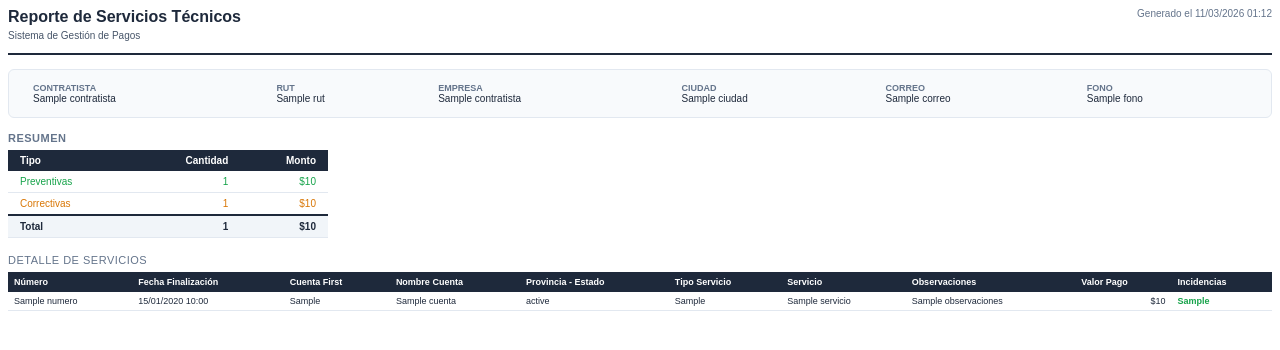
After one commit to Guvtam/sistema-sstt, a Django app: template servicios/templates/servicios/contratista_pdf.html in a window 1280 px wide. The commit adds this page. Shown: the top 350 px of the page. Run offline with Django 3.2, Linux system fonts and the light colour scheme; the template is opened without the code that fills it: most values are stand-ins (such as "Sample title", 1, 10 or a date in 2020).

Commit message:
exportable pdf

```diff
--- a/servicios/templates/servicios/contratista.html
+++ b/servicios/templates/servicios/contratista.html
@@ -6,9 +6,11 @@
 
 <h2 class="mb-4 text-center">Servicios Técnicos por Contratista</h2>
 
-<button onclick="window.print()" class="btn btn-danger mb-3">
+<a href="{% url 'contratista_pdf' %}?contratista_id={{ contratista_id }}&carga={{ carga_id }}&tipo_servicio={{ tipo_servicio }}&estado_pago={{ estado_pago }}"
+   target="_blank"
+   class="btn btn-danger mb-3">
     📄 Exportar PDF
-</button>
+</a>
 
 <form method="get" class="row mb-4">
 
--- /dev/null
+++ b/servicios/templates/servicios/contratista_pdf.html
@@ -0,0 +1,298 @@
+{% load humanize %}
+<!DOCTYPE html>
+<html lang="es">
+<head>
+<meta charset="utf-8">
+<style>
+
+    @page {
+        size: A4 landscape;
+        margin: 1.5cm;
+    }
+
+    body {
+        font-family: Arial, sans-serif;
+        font-size: 10px;
+        color: #1e293b;
+    }
+
+    /* ENCABEZADO */
+    .header {
+        display: flex;
+        justify-content: space-between;
+        align-items: flex-start;
+        border-bottom: 2px solid #1e293b;
+        padding-bottom: 10px;
+        margin-bottom: 14px;
+    }
+
+    .header h1 {
+        font-size: 16px;
+        margin: 0 0 4px 0;
+        color: #1e293b;
+    }
+
+    .header p {
+        margin: 2px 0;
+        font-size: 10px;
+        color: #475569;
+    }
+
+    .header .fecha {
+        font-size: 10px;
+        color: #64748b;
+        text-align: right;
+    }
+
+    /* DATOS CONTRATISTA */
+    .contratista-box {
+        background: #f8fafc;
+        border: 1px solid #e2e8f0;
+        border-radius: 6px;
+        padding: 10px 14px;
+        margin-bottom: 14px;
+    }
+
+    .contratista-box table {
+        width: 100%;
+        border-collapse: collapse;
+    }
+
+    .contratista-box td {
+        padding: 3px 10px;
+        font-size: 10px;
+    }
+
+    .contratista-box td strong {
+        color: #64748b;
+        font-size: 9px;
+        text-transform: uppercase;
+        display: block;
+    }
+
+    /* RESUMEN */
+    .resumen-box {
+        margin-bottom: 16px;
+    }
+
+    .resumen-box h3 {
+        font-size: 11px;
+        color: #64748b;
+        text-transform: uppercase;
+        margin: 0 0 6px 0;
+        letter-spacing: 0.5px;
+    }
+
+    .resumen-table {
+        width: 320px;
+        border-collapse: collapse;
+        font-size: 10px;
+    }
+
+    .resumen-table th {
+        background: #1e293b;
+        color: white;
+        padding: 5px 12px;
+        text-align: left;
+        font-size: 10px;
+    }
+
+    .resumen-table th.right {
+        text-align: right;
+    }
+
+    .resumen-table td {
+        padding: 5px 12px;
+        border-bottom: 1px solid #e2e8f0;
+    }
+
+    .resumen-table td.right {
+        text-align: right;
+    }
+
+    .resumen-table tr.preventiva td {
+        color: #16a34a;
+    }
+
+    .resumen-table tr.correctiva td {
+        color: #d97706;
+    }
+
+    .resumen-table tr.total td {
+        font-weight: bold;
+        background: #f1f5f9;
+        border-top: 2px solid #1e293b;
+    }
+
+    /* TABLA SERVICIOS */
+    .servicios-title {
+        font-size: 11px;
+        color: #64748b;
+        text-transform: uppercase;
+        margin: 0 0 6px 0;
+        letter-spacing: 0.5px;
+    }
+
+    table.servicios {
+        width: 100%;
+        border-collapse: collapse;
+    }
+
+    table.servicios th {
+        background: #1e293b;
+        color: white;
+        padding: 5px 6px;
+        font-size: 9px;
+        text-align: left;
+    }
+
+    table.servicios td {
+        padding: 4px 6px;
+        border-bottom: 1px solid #e2e8f0;
+        font-size: 9px;
+        vertical-align: top;
+    }
+
+    table.servicios tr:nth-child(even) td {
+        background: #f8fafc;
+    }
+
+    table.servicios td.monto {
+        text-align: right;
+        white-space: nowrap;
+    }
+
+    table.servicios td.obs {
+        max-width: 180px;
+        word-wrap: break-word;
+    }
+
+    .badge-verde { color: #16a34a; font-weight: bold; }
+    .badge-rojo  { color: #dc2626; font-weight: bold; }
+    .badge-amarillo { color: #d97706; font-weight: bold; }
+
+</style>
+</head>
+<body>
+
+<!-- ENCABEZADO -->
+<div class="header">
+    <div>
+        <h1>Reporte de Servicios Técnicos</h1>
+        <p>Sistema de Gestión de Pagos</p>
+    </div>
+    <div class="fecha">
+        Generado el {% now "d/m/Y H:i" %}
+    </div>
+</div>
+
+<!-- DATOS CONTRATISTA -->
+{% if contratista %}
+<div class="contratista-box">
+    <table>
+        <tr>
+            <td>
+                <strong>Contratista</strong>
+                {{ contratista.nombre }}
+            </td>
+            <td>
+                <strong>RUT</strong>
+                {{ contratista.rut }}
+            </td>
+            <td>
+                <strong>Empresa</strong>
+                {{ contratista.nombre_empresa }}
+            </td>
+            <td>
+                <strong>Ciudad</strong>
+                {{ contratista.ciudad }}
+            </td>
+            <td>
+                <strong>Correo</strong>
+                {{ contratista.correo }}
+            </td>
+            <td>
+                <strong>Fono</strong>
+                {{ contratista.fono }}
+            </td>
+        </tr>
+    </table>
+</div>
+{% endif %}
+
+<!-- RESUMEN -->
+<div class="resumen-box">
+    <h3>Resumen</h3>
+    <table class="resumen-table">
+        <thead>
+            <tr>
+                <th>Tipo</th>
+                <th class="right">Cantidad</th>
+                <th class="right">Monto</th>
+            </tr>
+        </thead>
+        <tbody>
+            <tr class="preventiva">
+                <td>Preventivas</td>
+                <td class="right">{{ resumen.total_preventivas }}</td>
+                <td class="right">${{ resumen.monto_preventivas|floatformat:0|intcomma }}</td>
+            </tr>
+            <tr class="correctiva">
+                <td>Correctivas</td>
+                <td class="right">{{ resumen.total_correctivas }}</td>
+                <td class="right">${{ resumen.monto_correctivas|floatformat:0|intcomma }}</td>
+            </tr>
+            <tr class="total">
+                <td>Total</td>
+                <td class="right">{{ resumen.total_mantenciones }}</td>
+                <td class="right">${{ resumen.monto_total|floatformat:0|intcomma }}</td>
+            </tr>
+        </tbody>
+    </table>
+</div>
+
+<!-- TABLA SERVICIOS -->
+<p class="servicios-title">Detalle de Servicios</p>
+<table class="servicios">
+    <thead>
+        <tr>
+            <th>Número</th>
+            <th>Fecha Finalización</th>
+            <th>Cuenta First</th>
+            <th>Nombre Cuenta</th>
+            <th>Provincia - Estado</th>
+            <th>Tipo Servicio</th>
+            <th>Servicio</th>
+            <th>Observaciones</th>
+            <th>Valor Pago</th>
+            <th>Incidencias</th>
+        </tr>
+    </thead>
+    <tbody>
+        {% for s in servicios %}
+        <tr>
+            <td>{{ s.numero }}</td>
+            <td>{{ s.fecha_finalizacion|date:"d/m/Y H:i" }}</td>
+            <td>{{ s.cuenta_contable }}</td>
+            <td>{{ s.cuenta }}</td>
+            <td>{{ s.provincia_estado }}</td>
+            <td>{{ s.tipo_servicio }}</td>
+            <td>{{ s.servicio }}</td>
+            <td class="obs">{{ s.observaciones }}</td>
+            <td class="monto">${{ s.valor_pago_tecnico|floatformat:0|intcomma }}</td>
+            <td>
+                {% if s.numero_incidencias_dia > 2 %}
+                    <span class="badge-rojo">{{ s.numero_incidencias_dia }}</span>
+                {% elif s.numero_incidencias_dia == 2 %}
+                    <span class="badge-amarillo">{{ s.numero_incidencias_dia }}</span>
+                {% else %}
+                    <span class="badge-verde">{{ s.numero_incidencias_dia }}</span>
+                {% endif %}
+            </td>
+        </tr>
+        {% endfor %}
+    </tbody>
+</table>
+
+</body>
+</html>
--- a/servicios/urls.py
+++ b/servicios/urls.py
@@ -11,5 +11,5 @@ urlpatterns = [
     path("actualizar-monto/<int:servicio_id>/", views.actualizar_monto, name="actualizar_monto"),
     path("internos/", views.internos, name="internos"),
     path('editar_monto_tecnico/<int:servicio_id>/', views.editar_monto_tecnico, name='editar_monto_tecnico'),
-
+    path("contratista/pdf/", views.contratista_pdf, name="contratista_pdf"),
 ]
```
Also changed, not shown: servicios/views.py (+60 -1 lines).
